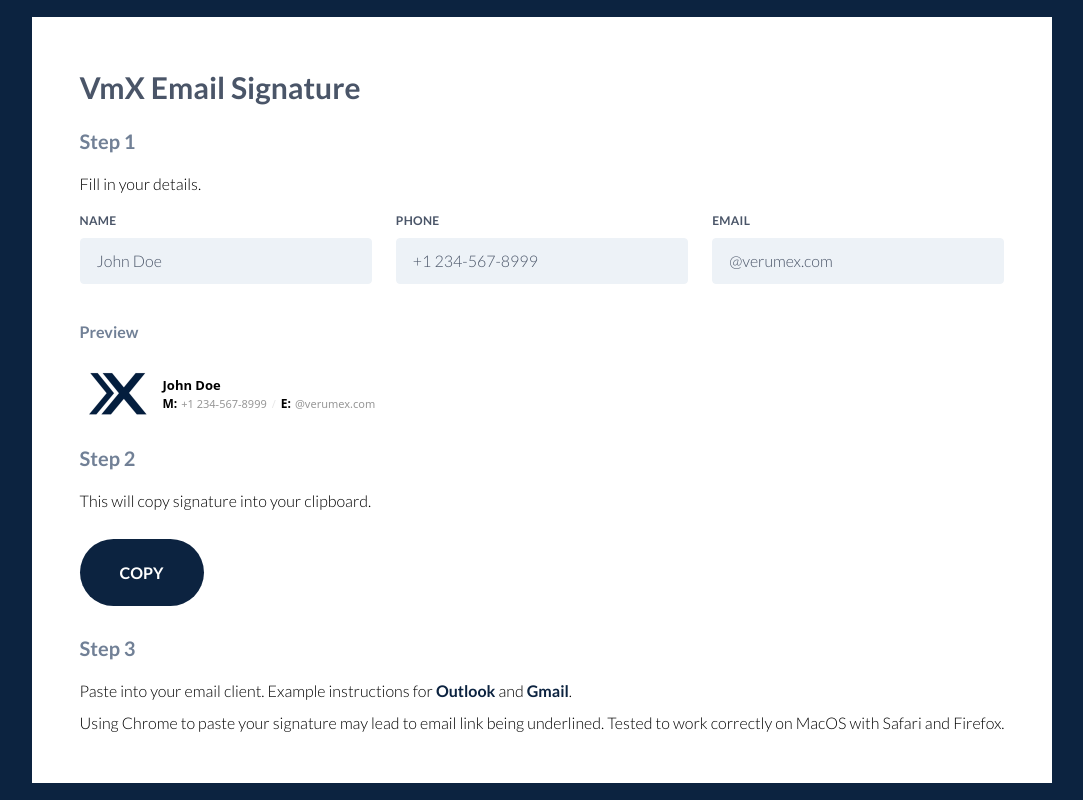
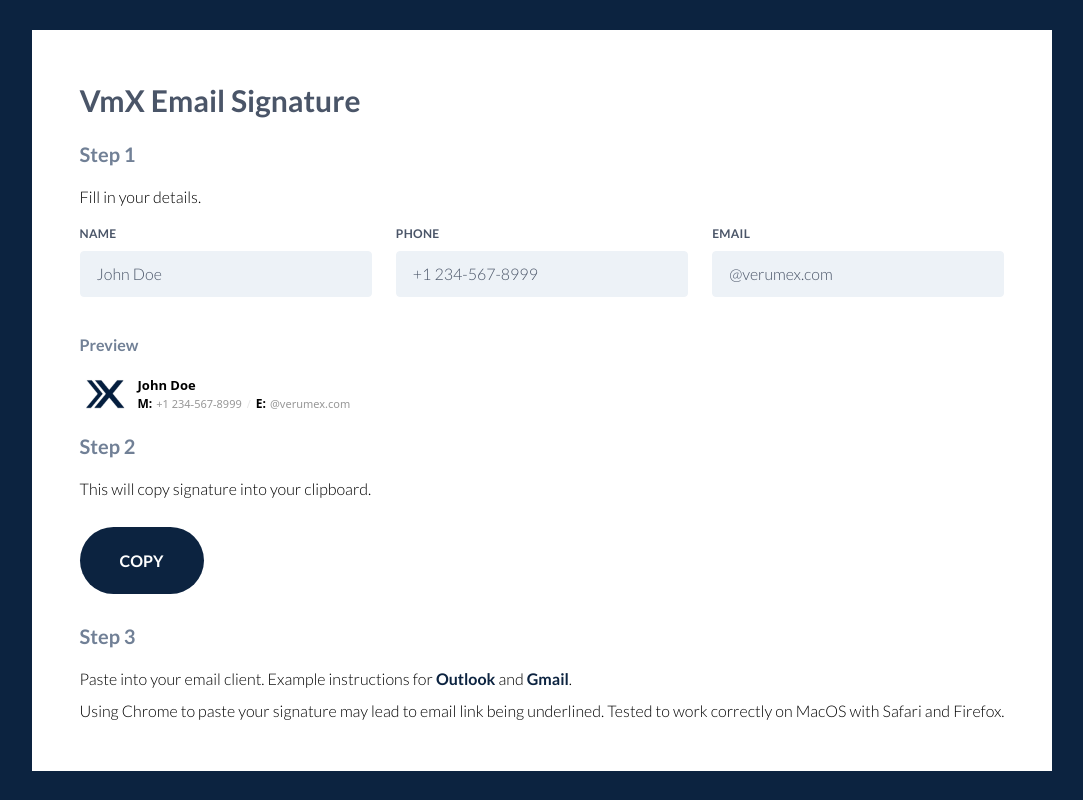
Before and after one commit to janklimo/vmx-signature, a Next.js app: page / in a window 1280 px wide. Shown: the whole page, without its empty margins (98-1181 px from the left). Built offline with nearby package versions, Linux system fonts and the light colour scheme.

Commit message:
Fix logo size

```diff
--- a/components/Signature.tsx
+++ b/components/Signature.tsx
@@ -39,12 +39,12 @@
                         <tr>
                           <td style={{ paddingRight: 8 }}>
                             <img
-                              width="75"
-                              height="75"
+                              width="50"
+                              height="50"
                               src="/logo.png"
                               alt="Verumex logo"
                               style={{
-                                width: 75,
+                                width: 50,
                                 borderRadius: 0,
                                 border: "none",
                                 maxWidth: "none",
```
